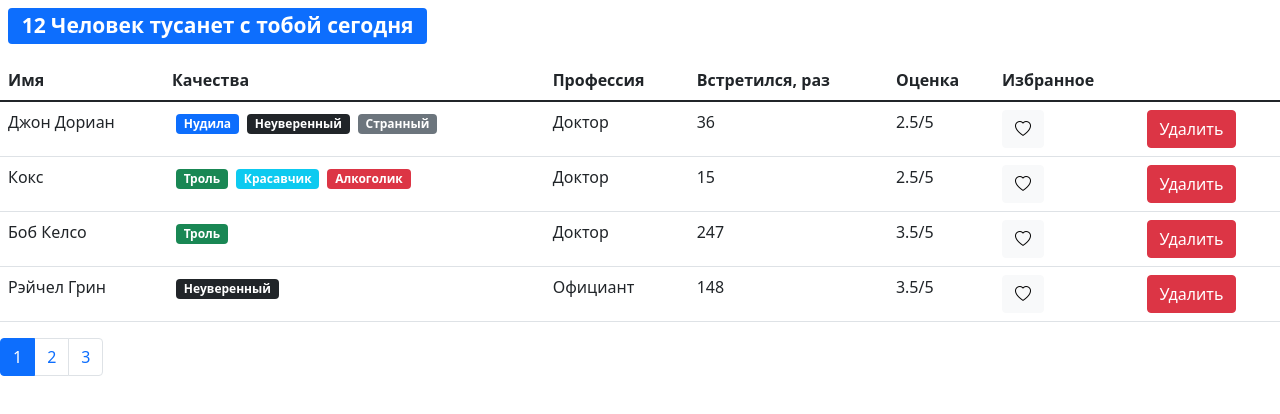
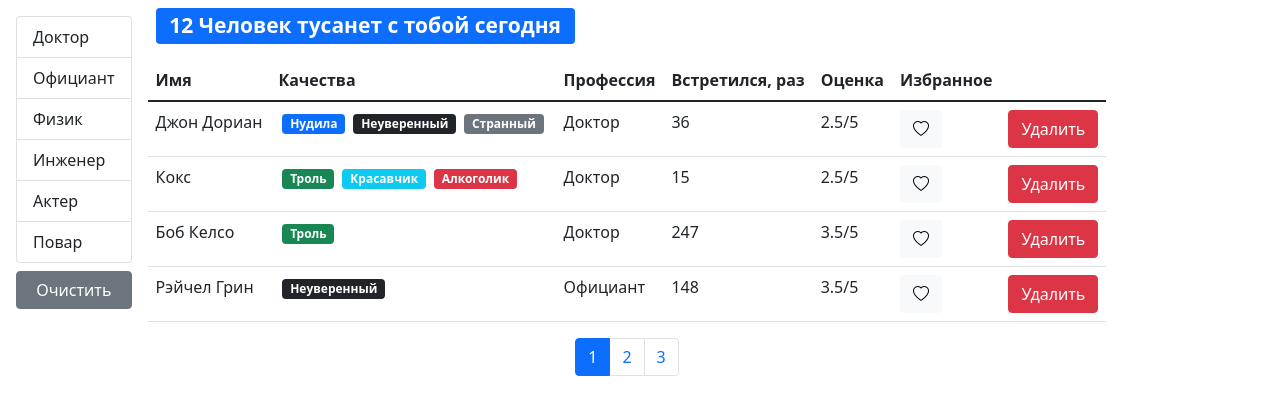
Before and after one commit to SergeyTelnov/Fast-Company, a React (Create React App) app: page / in a window 1280 px wide. Shown: the top 414 px of the page. Built offline with nearby package versions, Linux system fonts and the light colour scheme.

Commit message:
changed api, added component groupList, fixed code

```diff
--- a/src/app/App.js
+++ b/src/app/App.js
@@ -1,10 +1,12 @@
-import React, { useState } from "react";
+import React, { useState, useEffect } from "react";
 import Users from "./components/users";
 import api from "./api";
-import SearchStatus from "./components/searchStatus";
 
 function App() {
-  const [users, setUsers] = useState(api.users.fetchAll());
+  const [users, setUsers] = useState();
+  useEffect(() => {
+    api.users.fetchAll().then((data) => setUsers(data));
+  }, []);
   const handleDelete = (userId) => {
     setUsers((prevState) => prevState.filter((users) => users._id !== userId));
   };
@@ -20,12 +22,13 @@
   };
   return (
     <>
-      <SearchStatus number={users.length} />
-      <Users
-        onDelete={handleDelete}
-        onToggleBookMark={handleToggleBookMark}
-        users={users}
-      />
+      {users && (
+        <Users
+          onDelete={handleDelete}
+          onToggleBookMark={handleToggleBookMark}
+          users={users}
+        />
+      )}
     </>
   );
 }
--- /dev/null
+++ b/src/app/api/fake.api/professions.api.js
@@ -0,0 +1,26 @@
+export const professionsObject = {
+  doctor: { _id: "67rdca3eeb7f6fgeed471818", name: "Доктор" },
+  waiter: { _id: "67rdca3eeb7f6fgeed471820", name: "Официант" },
+  physics: { _id: "67rdca3eeb7f6fgeed471814", name: "Физик" },
+  engineer: { _id: "67rdca3eeb7f6fgeed471822", name: "Инженер" },
+  actor: { _id: "67rdca3eeb7f6fgeed471824", name: "Актер" },
+  cook: { _id: "67rdca3eeb7f6fgeed471829", name: "Повар" }
+};
+export const professions = [
+  { _id: "67rdca3eeb7f6fgeed471818", name: "Доктор" },
+  { _id: "67rdca3eeb7f6fgeed471820", name: "Официант" },
+  { _id: "67rdca3eeb7f6fgeed471814", name: "Физик" },
+  { _id: "67rdca3eeb7f6fgeed471822", name: "Инженер" },
+  { _id: "67rdca3eeb7f6fgeed471824", name: "Актер" },
+  { _id: "67rdca3eeb7f6fgeed471829", name: "Повар" }
+];
+const fetchAll = () =>
+  new Promise((resolve) => {
+    window.setTimeout(function () {
+      resolve(professions);
+    }, 2000);
+  });
+
+export default {
+  fetchAll
+};
--- a/src/app/api/fake.api/user.api.js
+++ b/src/app/api/fake.api/user.api.js
@@ -1,11 +1,4 @@
-const professions = {
-  doctor: { _id: "67rdca3eeb7f6fgeed471818", name: "Доктор" },
-  waiter: { _id: "67rdca3eeb7f6fgeed471820", name: "Официант" },
-  physics: { _id: "67rdca3eeb7f6fgeed471814", name: "Физик" },
-  engineer: { _id: "67rdca3eeb7f6fgeed471822", name: "Инженер" },
-  actor: { _id: "67rdca3eeb7f6fgeed471824", name: "Актер" },
-  cook: { _id: "67rdca3eeb7f6fgeed471829", name: "Повар" }
-};
+import { professionsObject as professions } from "./professions.api";
 const qualities = {
   tedious: {
     _id: "67rdca3eeb7f6fgeed471198",
@@ -17,7 +10,11 @@
     name: "Странный",
     color: "secondary"
   },
-  buller: { _id: "67rdca3eeb7f6fgeed4711012", name: "Троль", color: "success" },
+  buller: {
+    _id: "67rdca3eeb7f6fgeed4711012",
+    name: "Троль",
+    color: "success"
+  },
   alcoholic: {
     _id: "67rdca3eeb7f6fgeed471101",
     name: "Алкоголик",
@@ -145,6 +142,14 @@
     bookmark: false
   }
 ];
-export function fetchAll() {
-  return users;
-}
+
+const fetchAll = () =>
+  new Promise((resolve) => {
+    window.setTimeout(function () {
+      resolve(users);
+    }, 2000);
+  });
+
+export default {
+  fetchAll
+};
--- a/src/app/api/index.js
+++ b/src/app/api/index.js
@@ -1,5 +1,7 @@
-import * as users from "./fake.api/user.api";
+import users from "./fake.api/user.api";
+import professions from "./fake.api/professions.api";
 const API = {
-  users
+  users,
+  professions
 };
 export default API;
--- /dev/null
+++ b/src/app/components/groupList.jsx
@@ -0,0 +1,40 @@
+import React from "react";
+import PropTypes from "prop-types";
+
+const GroupList = ({
+  items,
+  valueProperty,
+  contentProperty,
+  onItemSelect,
+  selectedItem
+}) => {
+  return (
+    <ul className="list-group">
+      {items.map((item) => (
+        <li
+          key={item[valueProperty]}
+          className={
+            "list-group-item" + (item === selectedItem ? " active" : "")
+          }
+          onClick={() => onItemSelect(item)}
+          role="button"
+        >
+          {item[contentProperty]}
+        </li>
+      ))}
+    </ul>
+  );
+};
+GroupList.defaultProps = {
+  valueProperty: "_id",
+  contentProperty: "name"
+};
+GroupList.propTypes = {
+  items: PropTypes.oneOfType([PropTypes.object, PropTypes.array]),
+  valueProperty: PropTypes.string.isRequired,
+  contentProperty: PropTypes.string.isRequired,
+  onItemSelect: PropTypes.func,
+  selectedItem: PropTypes.object
+};
+
+export default GroupList;
--- a/src/app/components/user.jsx
+++ b/src/app/components/user.jsx
@@ -11,7 +11,7 @@
   const buttonDelete = (
     <button
       className="btn btn-danger"
-      onClick={() => props.onDelete(props._id)}
+      onClick={() => props.onDeleteUser(props._id)}
     >
       Удалить
     </button>
@@ -19,7 +19,7 @@
   const buttonIcon = (
     <button
       className="btn btn-light"
-      onClick={() => props.onToggleBookMark(props._id)}
+      onClick={() => props.onToggleBookMarkUser(props._id)}
     >
       <BookMark bookmark={props.bookmark} />
     </button>
@@ -40,8 +40,8 @@
   _id: PropTypes.string.isRequired,
   name: PropTypes.string.isRequired,
   qualities: PropTypes.array.isRequired,
-  onDelete: PropTypes.func.isRequired,
-  onToggleBookMark: PropTypes.func.isRequired,
+  onDeleteUser: PropTypes.func.isRequired,
+  onToggleBookMarkUser: PropTypes.func.isRequired,
   bookmark: PropTypes.bool.isRequired,
   profession: PropTypes.object.isRequired,
   completedMeetings: PropTypes.number.isRequired,
--- a/src/app/components/users.jsx
+++ b/src/app/components/users.jsx
@@ -1,20 +1,58 @@
-import React, { useState } from "react";
+import React, { useState, useEffect } from "react";
 import User from "./user";
 import PropTypes from "prop-types";
 import Pagination from "./pagination";
 import { paginate } from "../utils/piginate";
+import api from "../api";
+import GroupList from "./groupList";
+import SearchStatus from "./searchStatus";
 
-const Users = (props) => {
-  const count = props.users.length;
+const Users = ({ users: allUsers, onDelete, onToggleBookMark }) => {
   const pageSize = 4;
   const [currentPage, setCurrentPage] = useState(1);
-  const userCrop = paginate(props.users, currentPage, pageSize);
+  const [professions, setProfession] = useState();
+  const [selectedProf, setSelectedProf] = useState();
+
+  useEffect(() => {
+    api.professions.fetchAll().then((data) => setProfession(data));
+  }, []);
+  useEffect(() => {
+    setCurrentPage(1);
+  }, [selectedProf]);
+
+  const handleProfessionSelect = (item) => {
+    setSelectedProf(item);
+  };
   const hendlePageChange = (pageIndex) => {
     setCurrentPage(pageIndex);
   };
+  const filteredUsers = selectedProf
+    ? allUsers.filter((user) => user.profession.name === selectedProf.name)
+    : allUsers;
+  const count = filteredUsers.length;
+  const userCrop = paginate(filteredUsers, currentPage, pageSize);
+  const clearFilter = () => {
+    setSelectedProf();
+  };
+
   return (
-    <>
-      {props.users.length > 0 && (
+    <div className="d-flex">
+      {professions && (
+        <div className="d-flex flex-column flex-shrink-0 p-3">
+          <GroupList
+            items={professions}
+            onItemSelect={handleProfessionSelect}
+            selectedItem={selectedProf}
+          />
+          <button className="btn btn-secondary mt-2" onClick={clearFilter}>
+            Очистить
+          </button>
+        </div>
+      )}
+
+      <div className="d-flex flex-column">
+        <SearchStatus number={count} />
+        {count > 0 && (
           <table className="table">
             <thead>
               <tr>
@@ -33,21 +71,24 @@
                   <User
                     key={user._id}
                     {...user}
-                  onDelete={props.onDelete}
-                  onToggleBookMark={props.onToggleBookMark}
+                    onDeleteUser={onDelete}
+                    onToggleBookMarkUser={onToggleBookMark}
                   />
                 );
               })}
             </tbody>
           </table>
         )}
+        <div className="d-flex justify-content-center">
           <Pagination
             itemsCount={count}
             pageSize={pageSize}
             currentPage={currentPage}
             onPageChange={hendlePageChange}
           />
-    </>
+        </div>
+      </div>
+    </div>
   );
 };
 Users.propTypes = {
--- a/src/index.js
+++ b/src/index.js
@@ -12,7 +12,4 @@
   document.getElementById("root")
 );
 
-// If you want to start measuring performance in your app, pass a function
-// to log results (for example: reportWebVitals(console.log))
-// or send to an analytics endpoint. Learn more: https://bit.ly/CRA-vitals
 reportWebVitals();
```
Also changed, not shown: .eslintrc.js. Lines whose indentation alone changed are shown as unchanged.
